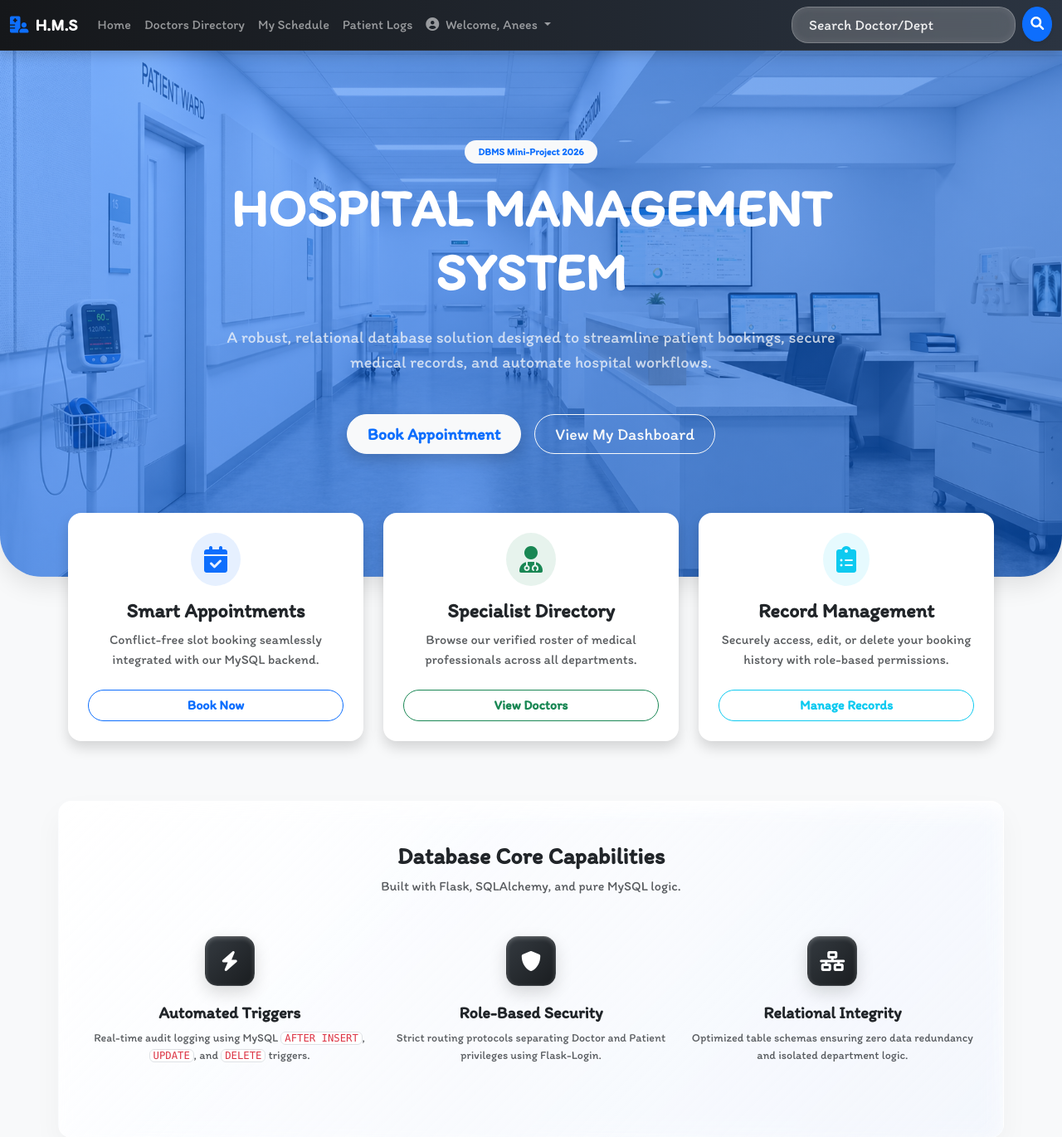
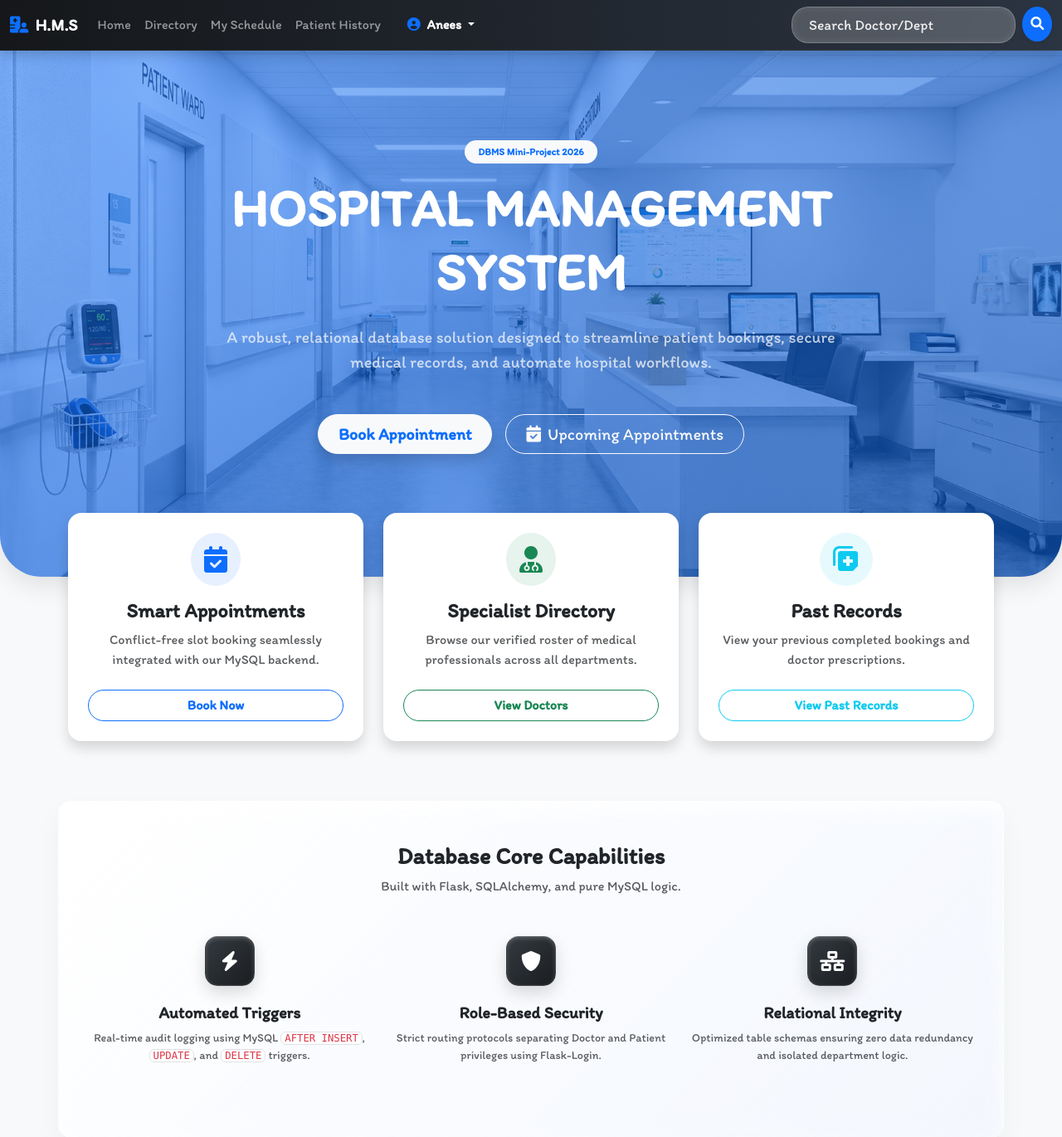
Before and after one commit to Mayur-cw/hospital-system-updated, a Flask app: page / in a window 1280 px wide. Shown: the top 1370 px of the page at 83% size. Run offline with Flask 3, Linux system fonts and the light colour scheme; a user stored in the database is signed in; data comes from the database, SQL or seed files in the repository; parts of the project's set-up code (start-up, migrations or seed data) failed here and were passed over.

Commit message:
added success page after booking

```diff
--- a/PROJECT/main.py
+++ b/PROJECT/main.py
@@ -1,3 +1,4 @@
+from datetime import date
 from flask import Flask, render_template, request, session, redirect, url_for, flash, jsonify
 from flask_sqlalchemy import SQLAlchemy
 from flask_login import (
@@ -202,7 +203,8 @@ def patient():
             flash(f"Slot Unavailable: Dr. {doctor.capitalize()} is already booked at {time}. Please choose another slot.", "warning")
             return redirect(url_for('patient'))
 
-        # ✅ Save the booking
+
+        # ✅ Save the booking (Inside the /patients POST method)
         new_patient = Patients(
             email=email, name=name, gender=gender,
             slot=slot, disease=disease, time=time,
@@ -210,8 +212,10 @@ def patient():
         )
         db.session.add(new_patient)
         db.session.commit()
-        flash("Booking confirmed successfully!", "success")
-        return redirect(url_for('bookings'))
+
+        # We don't need the flash message here anymore since the whole page is a success message!
+        # Redirect to the new success page, passing the newly generated PID
+        return redirect(url_for('booking_success', pid=new_patient.pid))
 
     # 🛑 NEW: Catch URL parameters for pre-filling!
     pre_dept = request.args.get('dept', '')
@@ -221,29 +225,58 @@ def patient():
     return render_template('patient.html', doct=doct, pre_dept=pre_dept, pre_doc=pre_doc)
 
 
+# ── Booking Success Page ─────────────────────
+
+@app.route('/booking_success/<int:pid>')
+@login_required
+def booking_success(pid):
+    # Fetch the exact appointment that was just booked
+    appointment = Patients.query.get_or_404(pid)
+
+    # Security check: Make sure a user can't type in a random PID and see someone else's booking
+    if current_user.usertype != "Doctor" and appointment.email != current_user.email:
+        flash("Unauthorized access.", "danger")
+        return redirect(url_for('index'))
+
+    return render_template('booking_success.html', appointment=appointment)
+
+
 # ── Bookings ─────────────────────────────────
 
-@app.route('/bookings')
+# 1. View My Dashboard (All History)
+@app.route('/dashboard')
 @login_required
-def bookings():
+def dashboard():
     if current_user.usertype == "Doctor":
-        # 1. Look up the doctor's official profile using their secure email
-        doc_profile = Doctors.query.filter_by(email=current_user.email).first()
+        query = Patients.query.filter_by(doctor=current_user.username).order_by(Patients.date.desc()).all()
+    else:
+        query = Patients.query.filter_by(email=current_user.email).order_by(Patients.date.desc()).all()
 
-        if doc_profile:
-            # 2. If profile exists, fetch patients using their exact official doctorname
-            query = Patients.query.filter_by(doctor=doc_profile.doctorname).all()
-        else:
-            # 3. Failsafe: If they haven't registered in the directory yet
-            query = []
-            flash("Please set up your Doctor Profile in the Directory to receive appointments.", "info")
+    return render_template('booking.html', query=query, page_title="Complete Booking History")
 
+# 2. My Bookings (Upcoming Only)
+@app.route('/upcoming_bookings')
+@login_required
+def upcoming_bookings():
+    today = date.today()
+    if current_user.usertype == "Doctor":
+        query = Patients.query.filter(Patients.doctor == current_user.username, Patients.date >= today).order_by(Patients.date.asc()).all()
     else:
-        # PATIENTS: Only see their own booking history
-        query = Patients.query.filter_by(email=current_user.email).all()
+        query = Patients.query.filter(Patients.email == current_user.email, Patients.date >= today).order_by(Patients.date.asc()).all()
 
-    return render_template('booking.html', query=query)
+    return render_template('booking.html', query=query, page_title="Upcoming Appointments")
 
+# 3. Past Records (Past Only + Prescriptions)
+@app.route('/past_records')
+@login_required
+def past_records():
+    today = date.today()
+    if current_user.usertype == "Doctor":
+        query = Patients.query.filter(Patients.doctor == current_user.username, Patients.date < today).order_by(Patients.date.desc()).all()
+    else:
+        query = Patients.query.filter(Patients.email == current_user.email, Patients.date < today).order_by(Patients.date.desc()).all()
+
+    return render_template('booking.html', query=query, page_title="Past Records & Prescriptions")
 
 # ── Edit Booking ─────────────────────────────
 
@@ -255,7 +288,7 @@ def edit(pid):
 
     if current_user.usertype != "Doctor" and post.email != current_user.email:
         flash("Unauthorized access.", "danger")
-        return redirect(url_for('bookings'))
+        return redirect(url_for('upcoming_bookings'))
 
     if request.method == "POST":
         new_email   = request.form.get('email', '').strip()
@@ -288,7 +321,7 @@ def edit(pid):
 
         db.session.commit()
         flash("Booking updated successfully.", "success")
-        return redirect(url_for('bookings'))
+        return redirect(url_for('upcoming_bookings'))
 
     return render_template('edit.html', posts=post, doct=doct)
 
@@ -302,12 +335,12 @@ def delete(pid):
 
     if current_user.usertype != "Doctor" and patient.email != current_user.email:
         flash("Unauthorized access.", "danger")
-        return redirect(url_for('bookings'))
+        return redirect(url_for('upcoming_bookings'))
 
     db.session.delete(patient)
     db.session.commit()
     flash("Booking deleted successfully.", "danger")
-    return redirect(url_for('bookings'))
+    return redirect(url_for('upcoming_bookings'))
 
 
 # ── Signup ────────────────────────────────────
--- a/PROJECT/templates/base.html
+++ b/PROJECT/templates/base.html
@@ -6,9 +6,7 @@
     <meta name="viewport" content="width=device-width, initial-scale=1, shrink-to-fit=no">
 
     <link href="https://cdn.jsdelivr.net/npm/bootstrap@5.3.0/dist/css/bootstrap.min.css" rel="stylesheet">
-
     <link rel="stylesheet" href="https://cdnjs.cloudflare.com/ajax/libs/font-awesome/6.0.0/css/all.min.css">
-
     <link rel="stylesheet" href="static/css/virtualregister.css">
     {% block css %}{% endblock css %}
 
@@ -34,34 +32,54 @@
                     </li>
 
                     {% if current_user.is_authenticated %}
-                        {% if current_user.usertype == "Doctor" %}
+
+                        <!-- 👑 ADMIN LINKS -->
+                        {% if current_user.usertype == "Admin" %}
                             <li class="nav-item">
-                                <a class="nav-link" href="/doctors">Doctors Directory</a>
+                                <a class="nav-link" href="/admin_dashboard"><i class="fas fa-tools me-1"></i> Dashboard</a>
                             </li>
                             <li class="nav-item">
-                                <a class="nav-link" href="/bookings">My Schedule</a>
+                                <a class="nav-link" href="/details"><i class="fas fa-clipboard-list me-1"></i> System Logs</a>
+                            </li>
+
+                        <!-- 👨‍⚕️ DOCTOR LINKS -->
+                        {% elif current_user.usertype == "Doctor" %}
+                            <li class="nav-item">
+                                <a class="nav-link" href="/doctors">Directory</a>
                             </li>
                             <li class="nav-item">
-                                <a class="nav-link" href="/details">Patient Logs</a>
+                                <a class="nav-link" href="/upcoming_bookings">My Schedule</a>
                             </li>
+                            <li class="nav-item">
+                                <a class="nav-link" href="/past_records">Patient History</a>
+                            </li>
+
+                        <!-- 🧑‍🤝‍🧑 PATIENT LINKS -->
                         {% else %}
                             <li class="nav-item">
                                 <a class="nav-link" href="/patients">Book Appointment</a>
                             </li>
                             <li class="nav-item">
-                                <a class="nav-link" href="/bookings">My Bookings</a>
+                                <a class="nav-link" href="/upcoming_bookings">Upcoming Appointments</a>
+                            </li>
+                            <li class="nav-item">
+                                <a class="nav-link" href="/past_records">Past Records</a>
                             </li>
                         {% endif %}
 
-                        <li class="nav-item dropdown">
-                            <a class="nav-link dropdown-toggle" href="#" id="userDropdown" role="button" data-bs-toggle="dropdown" aria-expanded="false">
-                              <i class="fas fa-user-circle me-1"></i> Welcome, {{ current_user.username | capitalize }}
+                        <!-- USER DROPDOWN -->
+                        <li class="nav-item dropdown ms-lg-3">
+                            <a class="nav-link dropdown-toggle text-white fw-bold" href="#" id="userDropdown" role="button" data-bs-toggle="dropdown" aria-expanded="false">
+                              <i class="fas fa-user-circle me-1 text-primary"></i> {{ current_user.username | capitalize }}
                             </a>
-                            <ul class="dropdown-menu dropdown-menu-dark" aria-labelledby="userDropdown">
+                            <ul class="dropdown-menu dropdown-menu-dark shadow" aria-labelledby="userDropdown">
+                                <li><a class="dropdown-item" href="/dashboard"><i class="fas fa-history me-2"></i>All History</a></li>
+                                <li><hr class="dropdown-divider border-secondary"></li>
                                 <li><a class="dropdown-item text-danger" href="/logout"><i class="fas fa-sign-out-alt me-2"></i>Logout</a></li>
                             </ul>
                         </li>
                     {% else %}
+                        <!-- GUEST LINKS -->
                         <li class="nav-item dropdown">
                             <a class="nav-link dropdown-toggle" href="#" id="authDropdown" role="button" data-bs-toggle="dropdown" aria-expanded="false">
                                 <i class="fas fa-sign-in-alt me-1"></i> Account
--- a/PROJECT/templates/booking.html
+++ b/PROJECT/templates/booking.html
@@ -9,7 +9,7 @@ Bookings | Hospital Management System
 
   <div class="row mb-4">
     <div class="col">
-      <h2 class="fw-bold text-primary"><i class="fas fa-calendar-alt me-2"></i>Booking Details</h2>
+      <h2 class="fw-bold text-primary"><i class="fas fa-calendar-alt me-2"></i>{{ page_title }}</h2>
       <p class="text-muted">Manage your upcoming appointments and patient history.</p>
     </div>
   </div>
--- a/PROJECT/templates/index.html
+++ b/PROJECT/templates/index.html
@@ -31,11 +31,12 @@ Home | Hospital Management System
         <div class="d-flex justify-content-center gap-3">
           {% if current_user.is_authenticated %}
             <a href="/patients" class="btn btn-light btn-lg text-primary fw-bold px-4 rounded-pill shadow">Book Appointment</a>
-            <a href="/bookings" class="btn btn-outline-light btn-lg px-4 rounded-pill">View My Dashboard</a>
+            <a href="/upcoming_bookings" class="btn btn-outline-light btn-lg px-4 rounded-pill"><i class="fas fa-calendar-check me-2"></i>Upcoming Appointments</a>
           {% else %}
             <a href="/signup" class="btn btn-light btn-lg text-primary fw-bold px-4 rounded-pill shadow">Create Account</a>
             <a href="/login" class="btn btn-outline-light btn-lg px-4 rounded-pill">Staff Login</a>
           {% endif %}
+        </div>
         </div>
       </div>
     </div>
@@ -79,12 +80,12 @@ Home | Hospital Management System
   <div class="card h-100 shadow border-0 rounded-4 hover-lift bg-white">
     <div class="card-body p-4">
       <div class="bg-info bg-opacity-10 text-info rounded-circle d-inline-flex p-3 mb-3">
-            <i class="fas fa-clipboard-list fa-2x"></i>
+        <i class="fas fa-notes-medical fa-2x"></i>
       </div>
-          <h4 class="card-title fw-bold">Record Management</h4>
-          <p class="card-text text-muted mb-4">Securely access, edit, or delete your booking history with role-based permissions.</p>
+      <h4 class="card-title fw-bold">Past Records</h4>
+      <p class="card-text text-muted mb-4">View your previous completed bookings and doctor prescriptions.</p>
       {% if current_user.is_authenticated %}
-            <a href="/bookings" class="btn btn-outline-info w-100 rounded-pill fw-bold">Manage Records</a>
+        <a href="/past_records" class="btn btn-outline-info w-100 rounded-pill fw-bold">View Past Records</a>
       {% else %}
         <a href="/login" class="btn btn-outline-info w-100 rounded-pill fw-bold">Login to View</a>
       {% endif %}
```
Also changed, not shown: PROJECT/templates/booking_success.html (added, +80 -0 lines). Lines whose indentation alone changed are shown as unchanged.
